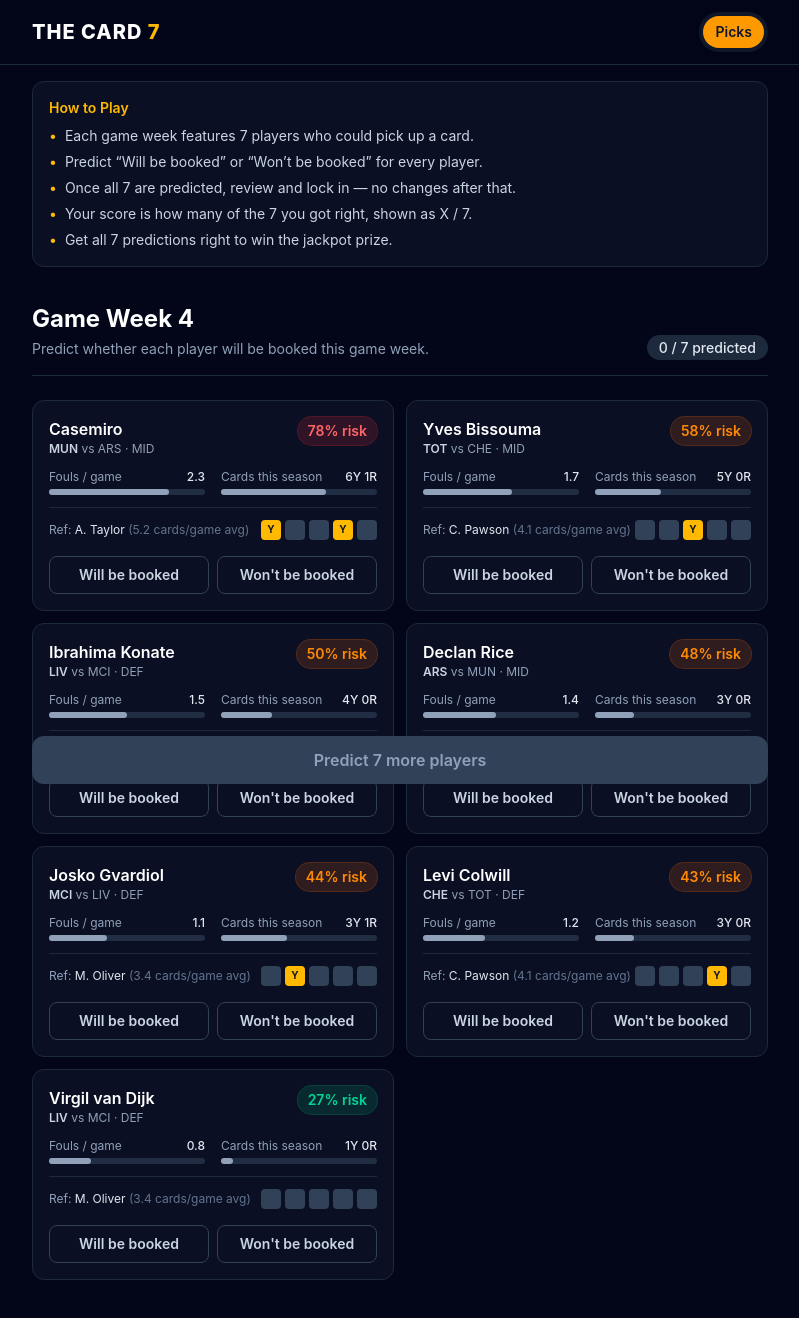
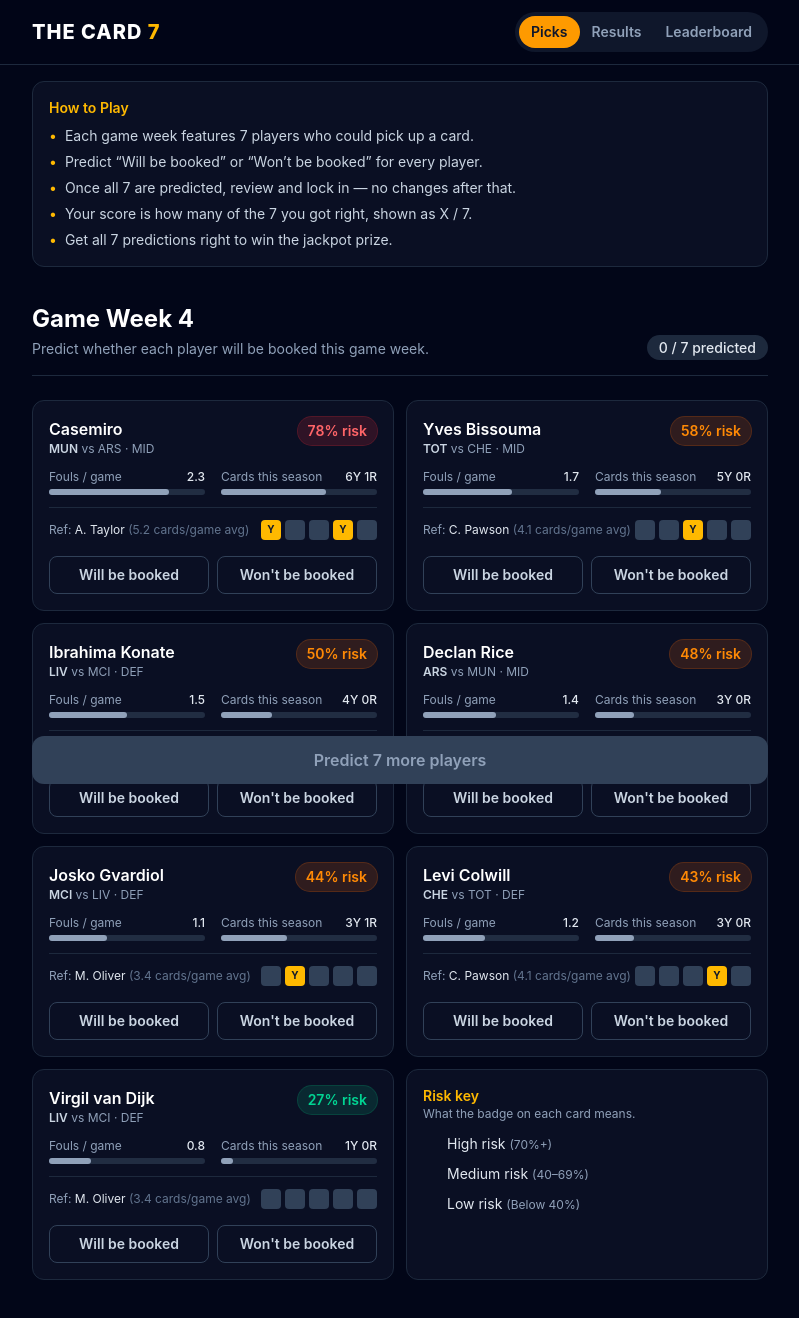
Before and after one commit to wanandonly/player-carded-FTP-prototype, a React (Vite) app: page / in a window 1280 px wide. Shown: the top 1318 px of the page, without its empty margins (240-1039 px from the left). Built offline with nearby package versions, Linux system fonts and the light colour scheme.

Commit message:
refactor: add risk key

```diff
--- a/src/App.tsx
+++ b/src/App.tsx
@@ -1,6 +1,7 @@
 import { useEffect, useMemo, useState } from 'react'
-import { gameWeek } from './data/gameWeeks.mock'
-import type { Pick, ResolvedOutcome, ScoreResult } from './data/types'
+import { gameWeek, gameWeekHasFinished } from './data/gameWeeks.mock'
+import { mockPastResults } from './data/results.mock'
+import type { HistoryEntry, Pick } from './data/types'
 import { buildShortlist } from './game/buildShortlist'
 import type { Screen } from './game/gameState'
 import { resolveGameWeek } from './game/resolveGameWeek'
@@ -12,22 +13,20 @@ import { GameWeekScreen } from './screens/GameWeekScreen'
 import { LeaderboardScreen } from './screens/LeaderboardScreen'
 import { ResultsScreen } from './screens/ResultsScreen'
 
-interface Resolution {
-  pick: Pick
-  outcomes: ResolvedOutcome[]
-  score: ScoreResult
-}
+type Tab = 'picks' | 'leaderboard' | 'results'
 
 function App() {
   const shortlist = useMemo(() => buildShortlist(gameWeek), [])
   const [screen, setScreen] = useState<Screen>('shortlist')
   const [predictions, setPredictions] = useState<Record<string, boolean>>({})
-  const [resolution, setResolution] = useState<Resolution | null>(null)
-  const [showLeaderboard, setShowLeaderboard] = useState(false)
+  const [playedHistory, setPlayedHistory] = useState<HistoryEntry[]>([])
+  const [activeTab, setActiveTab] = useState<Tab>('picks')
+
+  const current = playedHistory[0] ?? null
 
   useEffect(() => {
     window.scrollTo(0, 0)
-  }, [screen, showLeaderboard])
+  }, [screen, activeTab])
 
   function handleSetPrediction(playerId: string, willBeBooked: boolean | null) {
     setPredictions((current) => {
@@ -50,43 +49,58 @@ function App() {
       })),
     }
     const score = computeScoreResult(pick, outcomes)
-    setResolution({ pick, outcomes, score })
-    setScreen('results')
+    const entry: HistoryEntry = {
+      id: crypto.randomUUID(),
+      playedAt: new Date().toISOString(),
+      gameWeekId: pick.gameWeekId,
+      predictions: pick.predictions,
+      outcomes,
+      score,
+    }
+    setPlayedHistory((current) => [entry, ...current])
+    setPredictions({})
+    setScreen('shortlist')
+    setActiveTab('results')
   }
 
-  function handlePlayAgain() {
-    setPredictions({})
-    setResolution(null)
-    setScreen('shortlist')
-    setShowLeaderboard(false)
+  function handleGoToPicks() {
+    setActiveTab('picks')
   }
-
-  const outcomesByPlayerId = useMemo(
-    () => (resolution ? new Map(resolution.outcomes.map((o) => [o.playerId, o])) : null),
-    [resolution],
-  )
 
   return (
     <div className="min-h-screen bg-slate-950 text-slate-100">
-      <AppHeader
-        activeTab={showLeaderboard ? 'leaderboard' : 'picks'}
-        onNavigate={(tab) => setShowLeaderboard(tab === 'leaderboard')}
-        canViewLeaderboard={resolution !== null}
-      />
+      <AppHeader activeTab={activeTab} onNavigate={setActiveTab} />
       <HowToPlay />
 
-      {showLeaderboard ? (
+      {activeTab === 'leaderboard' && (
         <LeaderboardScreen
           gameWeekLabel={gameWeek.label}
           gameWeekId={gameWeek.id}
           shortlist={shortlist}
+          hasFinished={gameWeekHasFinished}
           you={
-            resolution && outcomesByPlayerId
-              ? { predictions: resolution.pick.predictions, outcomesByPlayerId, score: resolution.score }
+            current
+              ? {
+                  predictions: current.predictions,
+                  outcomesByPlayerId: new Map(current.outcomes.map((o) => [o.playerId, o])),
+                  score: current.score,
+                }
               : null
           }
         />
-      ) : (
+      )}
+
+      {activeTab === 'results' && (
+        <ResultsScreen
+          gameWeekLabel={gameWeek.label}
+          shortlist={shortlist}
+          current={current}
+          pastEntries={[...playedHistory.slice(1), ...mockPastResults]}
+          onGoToPicks={handleGoToPicks}
+        />
+      )}
+
+      {activeTab === 'picks' && (
         <>
           {screen === 'shortlist' && (
             <GameWeekScreen
@@ -107,17 +121,6 @@ function App() {
               onLockIn={handleLockIn}
             />
           )}
-
-          {screen === 'results' && resolution && outcomesByPlayerId && (
-            <ResultsScreen
-              gameWeekLabel={gameWeek.label}
-              shortlist={shortlist}
-              outcomesByPlayerId={outcomesByPlayerId}
-              predictionsByPlayerId={new Map(resolution.pick.predictions.map((p) => [p.playerId, p.willBeBooked]))}
-              score={resolution.score}
-              onPlayAgain={handlePlayAgain}
-            />
-          )}
         </>
       )}
     </div>
--- a/src/components/AppHeader.tsx
+++ b/src/components/AppHeader.tsx
@@ -1,26 +1,23 @@
+type Tab = "picks" | "leaderboard" | "results";
+
 interface AppHeaderProps {
-  activeTab: "picks" | "leaderboard";
-  onNavigate: (tab: "picks" | "leaderboard") => void;
-  canViewLeaderboard: boolean;
+  activeTab: Tab;
+  onNavigate: (tab: Tab) => void;
 }
 
-export function AppHeader({
-  activeTab,
-  onNavigate,
-  canViewLeaderboard,
-}: AppHeaderProps) {
+export function AppHeader({ activeTab, onNavigate }: AppHeaderProps) {
   return (
     <header className="sticky top-0 z-10 border-b border-slate-800 bg-slate-950/95 backdrop-blur">
-      <div className="mx-auto flex max-w-3xl items-center justify-between gap-4 px-4 py-3">
-        <p className="text-xl font-extrabold uppercase tracking-wider text-white">
+      <div className="mx-auto flex max-w-3xl items-center justify-between gap-1.5 px-4 py-3">
+        <p className="shrink-0 whitespace-nowrap text-base font-extrabold uppercase tracking-wide text-white sm:text-xl sm:tracking-wider">
           The Card <span className="text-amber-400">7</span>
         </p>
 
-        <nav className="flex gap-1 rounded-full bg-slate-900 p-1">
+        <nav className="flex gap-0 rounded-full bg-slate-900 p-1">
           <button
             type="button"
             onClick={() => onNavigate("picks")}
-            className={`rounded-full px-3 py-1.5 text-sm font-semibold cursor-pointer transition ${
+            className={`rounded-full px-1.5 py-1.5 text-xs font-semibold cursor-pointer transition sm:px-3 sm:text-sm ${
               activeTab === "picks"
                 ? "bg-amber-500 text-slate-900"
                 : "text-slate-400 hover:text-slate-200"
@@ -28,11 +25,21 @@ export function AppHeader({
           >
             Picks
           </button>
-          {canViewLeaderboard && (
+          <button
+            type="button"
+            onClick={() => onNavigate("results")}
+            className={`rounded-full px-1.5 py-1.5 text-xs font-semibold cursor-pointer transition sm:px-3 sm:text-sm ${
+              activeTab === "results"
+                ? "bg-amber-500 text-slate-900"
+                : "text-slate-400 hover:text-slate-200"
+            }`}
+          >
+            Results
+          </button>
           <button
             type="button"
             onClick={() => onNavigate("leaderboard")}
-              className={`rounded-full px-3 py-1.5 text-sm font-semibold cursor-pointer transition ${
+            className={`rounded-full px-1.5 py-1.5 text-xs font-semibold cursor-pointer transition sm:px-3 sm:text-sm ${
               activeTab === "leaderboard"
                 ? "bg-amber-500 text-slate-900"
                 : "text-slate-400 hover:text-slate-200"
@@ -40,7 +47,6 @@ export function AppHeader({
           >
             Leaderboard
           </button>
-          )}
         </nav>
       </div>
     </header>
--- a/src/components/RiskBadge.tsx
+++ b/src/components/RiskBadge.tsx
@@ -3,7 +3,7 @@ interface RiskBadgeProps {
   size?: 'sm' | 'lg'
 }
 
-function riskTone(riskPercent: number) {
+export function riskTone(riskPercent: number) {
   if (riskPercent >= 70) return { bg: 'bg-red-500/15', text: 'text-red-400', ring: 'ring-red-500/30' }
   if (riskPercent >= 40) return { bg: 'bg-orange-500/15', text: 'text-orange-400', ring: 'ring-orange-500/30' }
   return { bg: 'bg-emerald-500/15', text: 'text-emerald-400', ring: 'ring-emerald-500/30' }
--- /dev/null
+++ b/src/components/RiskKey.tsx
@@ -0,0 +1,35 @@
+import { riskTone } from "./RiskBadge";
+
+const TIERS = [
+  { label: "High risk", range: "70%+", sample: 75 },
+  { label: "Medium risk", range: "40–69%", sample: 55 },
+  { label: "Low risk", range: "Below 40%", sample: 20 },
+];
+
+export function RiskKey() {
+  return (
+    <div className="flex w-full flex-col gap-3 rounded-xl border border-slate-800 bg-slate-900/60 p-4">
+      <div>
+        <p className="text-sm font-semibold text-amber-400">Risk key</p>
+        <p className="text-xs text-slate-400">What the badge on each card means.</p>
+      </div>
+
+      <ul className="flex flex-col gap-2.5">
+        {TIERS.map((tier) => {
+          const tone = riskTone(tier.sample);
+          return (
+            <li key={tier.label} className="flex items-center gap-3">
+              <span
+                className={`h-3 w-3 shrink-0 rounded-full ${tone.text.replace("text-", "bg-")}`}
+              />
+              <p className="text-sm text-slate-200">
+                {tier.label}{" "}
+                <span className="text-xs text-slate-400">({tier.range})</span>
+              </p>
+            </li>
+          );
+        })}
+      </ul>
+    </div>
+  );
+}
--- a/src/data/gameWeeks.mock.ts
+++ b/src/data/gameWeeks.mock.ts
@@ -14,3 +14,9 @@ export const gameWeek: GameWeek = {
     'p-vvd', // LIV, risk 27 (low)
   ],
 }
+
+// Mock flag standing in for "have all of this game week's fixtures kicked off and
+// finished?" — in a real product this would be derived from fixture results, not
+// hand-set. Kept false so the Leaderboard tab demonstrates its locked state by
+// default, since gw-4 is the week currently being played.
+export const gameWeekHasFinished = false
--- a/src/game/gameState.ts
+++ b/src/game/gameState.ts
@@ -1 +1 @@
-export type Screen = 'shortlist' | 'confirm' | 'results'
+export type Screen = 'shortlist' | 'confirm'
--- a/src/screens/GameWeekScreen.tsx
+++ b/src/screens/GameWeekScreen.tsx
@@ -1,6 +1,7 @@
 import { PICKS_PER_GAME_WEEK } from "../data/types";
 import type { ShortlistEntry } from "../data/types";
 import { PlayerCard } from "../components/PlayerCard";
+import { RiskKey } from "../components/RiskKey";
 import { ScreenHeader } from "../components/ScreenHeader";
 
 interface GameWeekScreenProps {
@@ -50,6 +51,7 @@ export function GameWeekScreen({
             }
           />
         ))}
+        <RiskKey />
       </div>
 
       <div className="sticky bottom-4">
--- a/src/screens/LeaderboardScreen.tsx
+++ b/src/screens/LeaderboardScreen.tsx
@@ -16,6 +16,7 @@ interface LeaderboardScreenProps {
   gameWeekId: string
   shortlist: ShortlistEntry[]
   you: LeaderboardYou | null
+  hasFinished: boolean
 }
 
 interface LeaderboardRow {
@@ -27,7 +28,7 @@ interface LeaderboardRow {
   score: ScoreResult
 }
 
-export function LeaderboardScreen({ gameWeekLabel, gameWeekId, shortlist, you }: LeaderboardScreenProps) {
+export function LeaderboardScreen({ gameWeekLabel, gameWeekId, shortlist, you, hasFinished }: LeaderboardScreenProps) {
   const [expandedId, setExpandedId] = useState<string | null>(null)
 
   const mockOutcomesByPlayerId = useMemo(
@@ -66,6 +67,20 @@ export function LeaderboardScreen({ gameWeekLabel, gameWeekId, shortlist, you }:
 
   function toggleRow(id: string) {
     setExpandedId((current) => (current === id ? null : id))
+  }
+
+  if (!hasFinished) {
+    return (
+      <div className="mx-auto flex max-w-2xl flex-col gap-6 px-4 py-8">
+        <ScreenHeader eyebrow={gameWeekLabel} title="Leaderboard" subtitle="Standings aren't in yet." />
+
+        <div className="rounded-xl border border-slate-800 bg-slate-900/60 p-6 text-center">
+          <p className="text-sm text-slate-300">
+            The leaderboard will appear here once {gameWeekLabel} has finished.
+          </p>
+        </div>
+      </div>
+    )
   }
 
   return (
--- a/src/screens/ResultsScreen.tsx
+++ b/src/screens/ResultsScreen.tsx
@@ -1,25 +1,74 @@
-import type { ResolvedOutcome, ScoreResult, ShortlistEntry } from '../data/types'
+import type { HistoryEntry, ShortlistEntry } from '../data/types'
 import { RiskBadge } from '../components/RiskBadge'
 import { ScreenHeader } from '../components/ScreenHeader'
 
 interface ResultsScreenProps {
   gameWeekLabel: string
   shortlist: ShortlistEntry[]
-  outcomesByPlayerId: Map<string, ResolvedOutcome>
-  predictionsByPlayerId: Map<string, boolean>
-  score: ScoreResult
-  onPlayAgain: () => void
+  current: HistoryEntry | null
+  pastEntries: HistoryEntry[]
+  onGoToPicks: () => void
 }
 
-export function ResultsScreen({
-  gameWeekLabel,
-  shortlist,
-  outcomesByPlayerId,
-  predictionsByPlayerId,
-  score,
-  onPlayAgain,
-}: ResultsScreenProps) {
+function PastResultsList({ pastEntries }: { pastEntries: HistoryEntry[] }) {
+  if (pastEntries.length === 0) return null
+
+  return (
+    <div className="flex flex-col gap-2">
+      <p className="text-sm font-semibold text-amber-400">Past results</p>
+      <ul className="flex flex-col gap-2">
+        {pastEntries.map((entry) => {
+          const entryIsJackpot = entry.score.correctPredictions === entry.score.totalPredictions
+
+          return (
+            <li
+              key={entry.id}
+              className="flex items-center justify-between rounded-lg border border-slate-800 bg-slate-900/40 px-4 py-3"
+            >
+              <div>
+                <p className="text-sm text-slate-300">{new Date(entry.playedAt).toLocaleString()}</p>
+                {entryIsJackpot && <p className="text-xs font-semibold text-amber-400">Jackpot!</p>}
+              </div>
+              <p className="text-lg font-bold text-white">
+                {entry.score.correctPredictions}/{entry.score.totalPredictions}
+              </p>
+            </li>
+          )
+        })}
+      </ul>
+    </div>
+  )
+}
+
+export function ResultsScreen({ gameWeekLabel, shortlist, current, pastEntries, onGoToPicks }: ResultsScreenProps) {
+  if (current === null) {
+    return (
+      <div className="mx-auto flex max-w-2xl flex-col gap-6 px-4 py-8">
+        <ScreenHeader eyebrow={gameWeekLabel} title="Results" subtitle="No results yet." />
+
+        <div className="rounded-xl border border-slate-800 bg-slate-900/60 p-6 text-center">
+          <p className="text-sm text-slate-300">
+            Make your predictions — your results will appear here once the game week has finished.
+          </p>
+        </div>
+
+        <button
+          type="button"
+          onClick={onGoToPicks}
+          className="rounded-xl bg-amber-500 py-3 font-semibold text-slate-900 shadow-lg shadow-amber-500/20 transition hover:bg-amber-400"
+        >
+          Make Your Picks
+        </button>
+
+        <PastResultsList pastEntries={pastEntries} />
+      </div>
+    )
+  }
+
+  const { score } = current
   const isJackpot = score.correctPredictions === score.totalPredictions
+  const outcomesByPlayerId = new Map(current.outcomes.map((o) => [o.playerId, o]))
+  const predictionsByPlayerId = new Map(current.predictions.map((p) => [p.playerId, p.willBeBooked]))
 
   return (
     <div className="mx-auto flex max-w-2xl flex-col gap-6 px-4 py-8">
@@ -87,11 +136,13 @@ export function ResultsScreen({
 
       <button
         type="button"
-        onClick={onPlayAgain}
+        onClick={onGoToPicks}
         className="rounded-xl bg-amber-500 py-3 font-semibold text-slate-900 shadow-lg shadow-amber-500/20 transition hover:bg-amber-400"
       >
         Play Again
       </button>
+
+      <PastResultsList pastEntries={pastEntries} />
     </div>
   )
 }
```
Also changed, not shown: src/data/results.mock.ts (added, +52 -0 lines), src/data/types.ts (+9 -0 lines), .claude/settings.json. Lines whose indentation alone changed are shown as unchanged.
